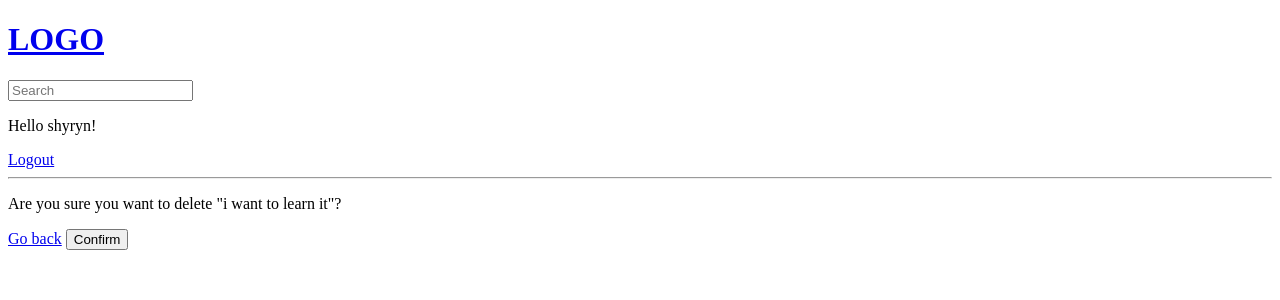
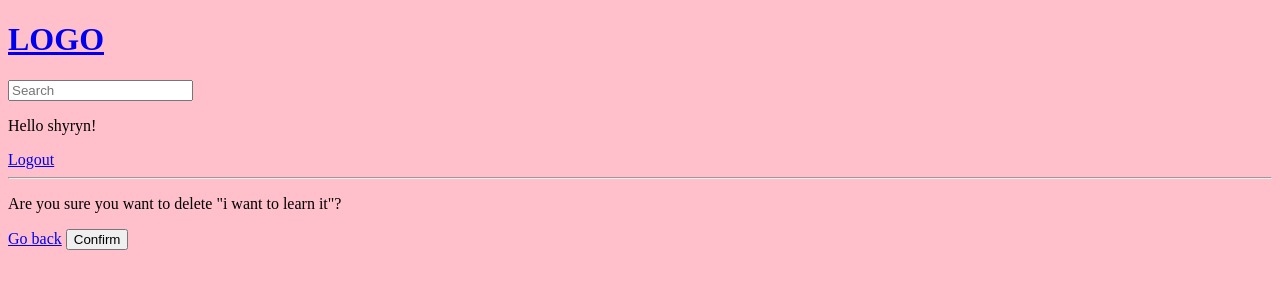
Before and after one commit to saaereen/project5, a Django app: page /delete-room/2/ in a window 1280 px wide. Shown: the top 300 px of the page. Run offline with Django 5.2, Linux system fonts and the light colour scheme; a user stored in the database is signed in; data comes from the database, SQL or seed files in the repository.

Commit message:
static files directory setup

```diff
--- a/mysite/templates/main.html
+++ b/mysite/templates/main.html
@@ -1,11 +1,12 @@
 <!DOCTYPE html>
+{% load static %}
 <html>
 <head>
     <meta charset='utf-8'>
     <meta http-equiv='X-UA-Compatible' content='IE=edge'>
     <title>TITLE</title>
     <meta name='viewport' content='width=device-width, initial-scale=1'>
-
+    <link rel='stylesheet' type='text/css' media='screen' href="{% static 'styles/main.css' %}">
 
 </head>
 <body>
@@ -15,7 +16,7 @@
     {% if messages %}
     <ul class="messages">
         {% for message in messages %}
-        <li></li>{{ message }}</li>
+        <li>{{ message }}</li>
 
         {% endfor %}
     </ul>
--- /dev/null
+++ b/static/styles/main.css
@@ -0,0 +1,3 @@
+body{
+    background-color: pink;
+}
```
Also changed, not shown: mysite/settings.py (+7 -0 lines).
